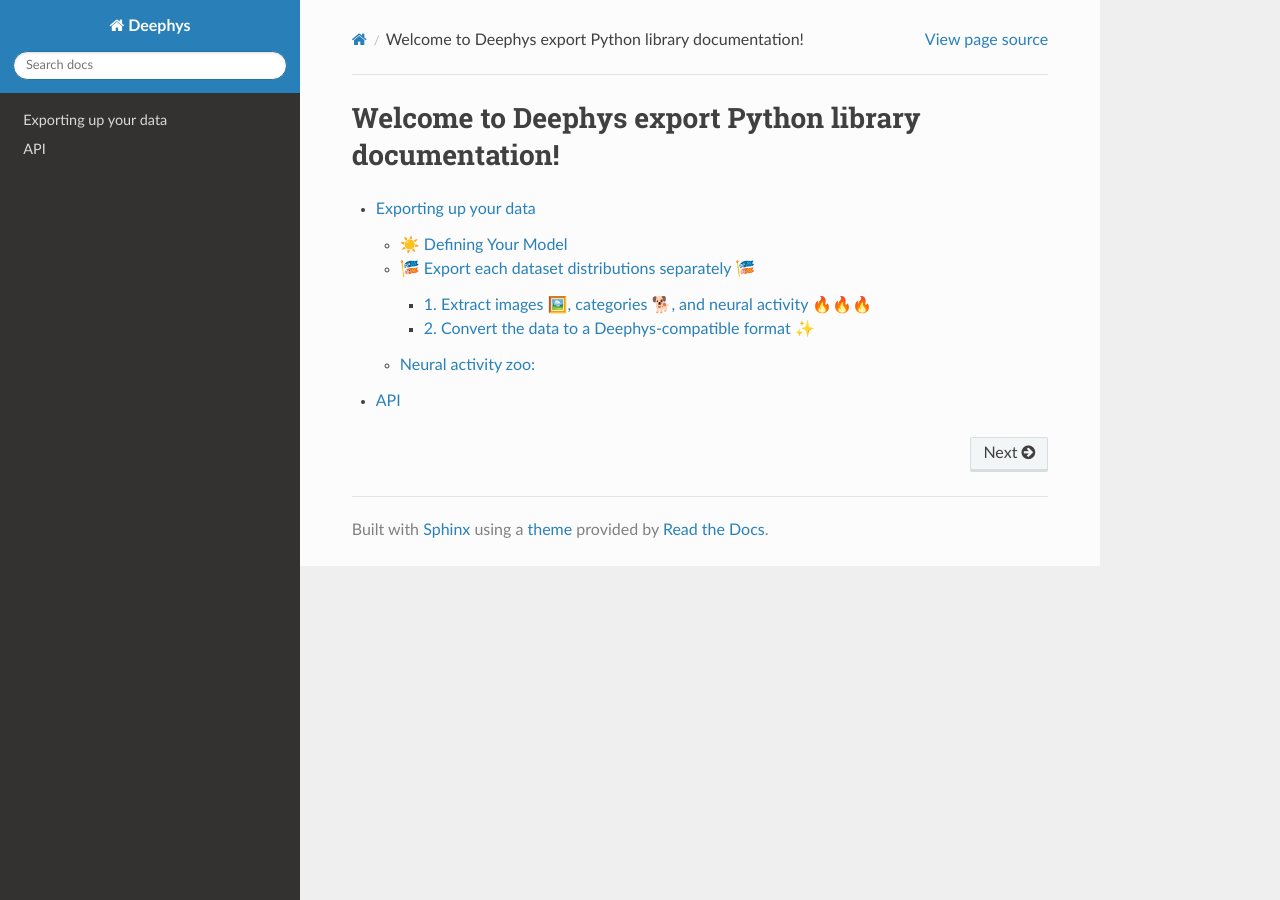
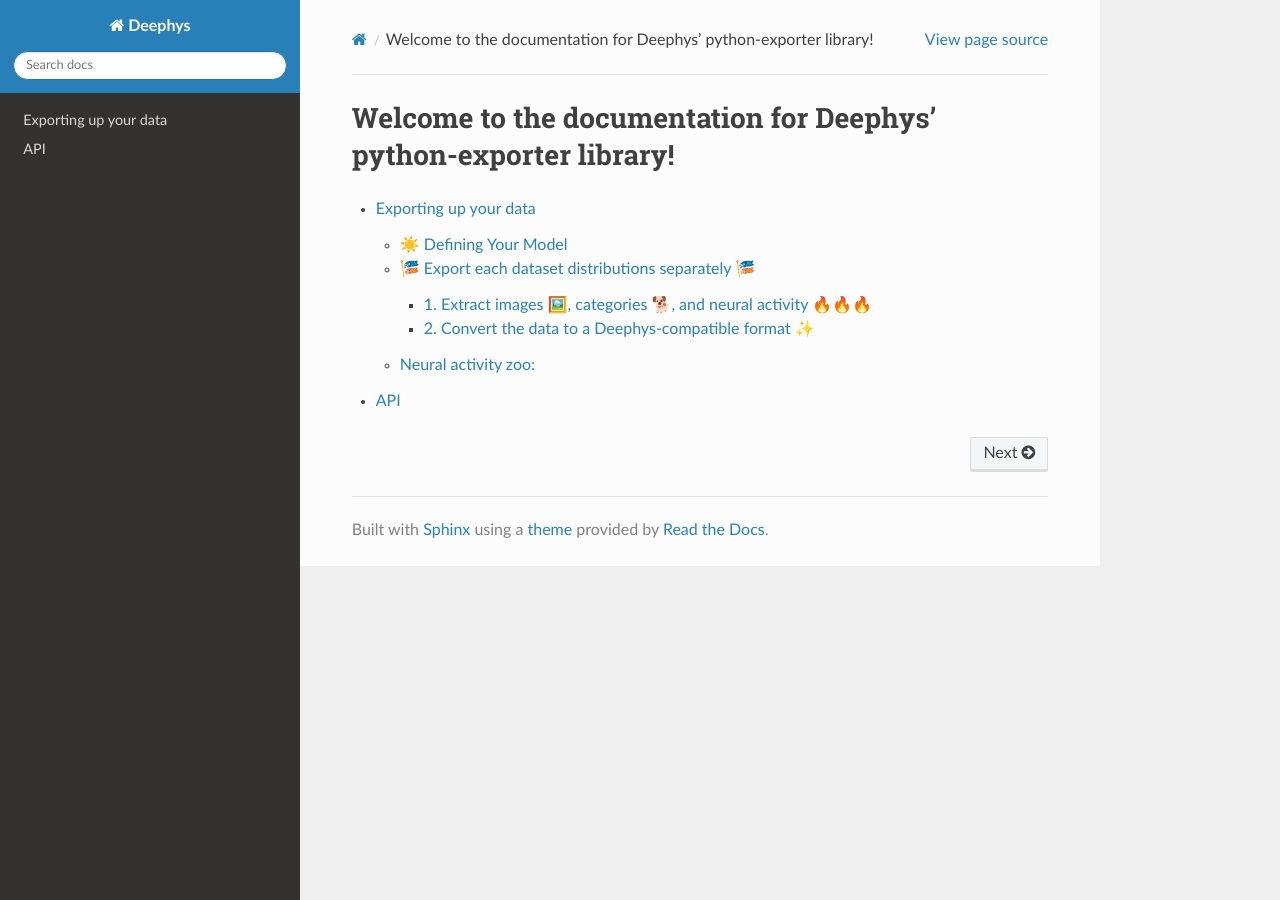
Before and after one commit to mjgroth/deephys, a Sphinx documentation site: the page built from docs/source/index.rst, in a window 1280 px wide. Built offline with Sphinx 7.4.7 and the Read the Docs theme 2.0.0, drawn with Linux system fonts in a browser that asks for light colours.

Commit message:
fixed doc changes

```diff
--- a/docs/source/index.rst
+++ b/docs/source/index.rst
@@ -1,4 +1,4 @@
-Welcome to Deephys export Python library documentation!
+Welcome to the documentation for Deephys' python-exporter library!
 =========================================
 
 .. toctree::
--- a/docs/source/usage.rst
+++ b/docs/source/usage.rst
@@ -73,7 +73,7 @@ Note that ``dp_model`` is the model that was defined at the beginning of the pro
 
 You can add more layers to the visualization by just adding them in the state list.
 
-🤯 IMPORTANT: Make sure that the list passed to ``state`` follow the same order as when defining the model  in ``layers``.
+🤯 IMPORTANT: Make sure that the list passed to ``state`` follow the same order as when defining the model in ``layers``.
 
 🎏 Remember to follow step 1 and 2 for each dataset distribution separately. This will generate a different visualization file for each distribution that can then be visualized in Deephys all together.
 
```
Also changed, not shown: other parts of docs/source/usage.rst (+1 -1 lines).
